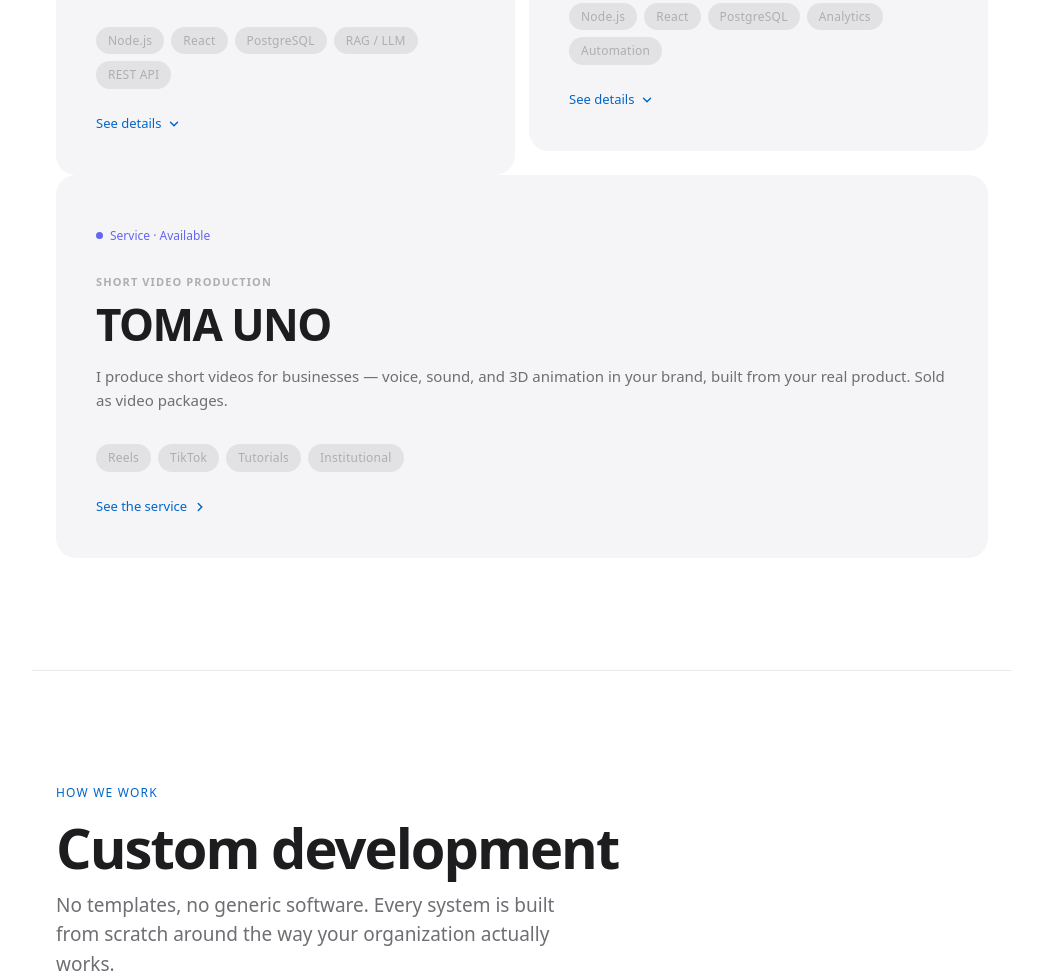
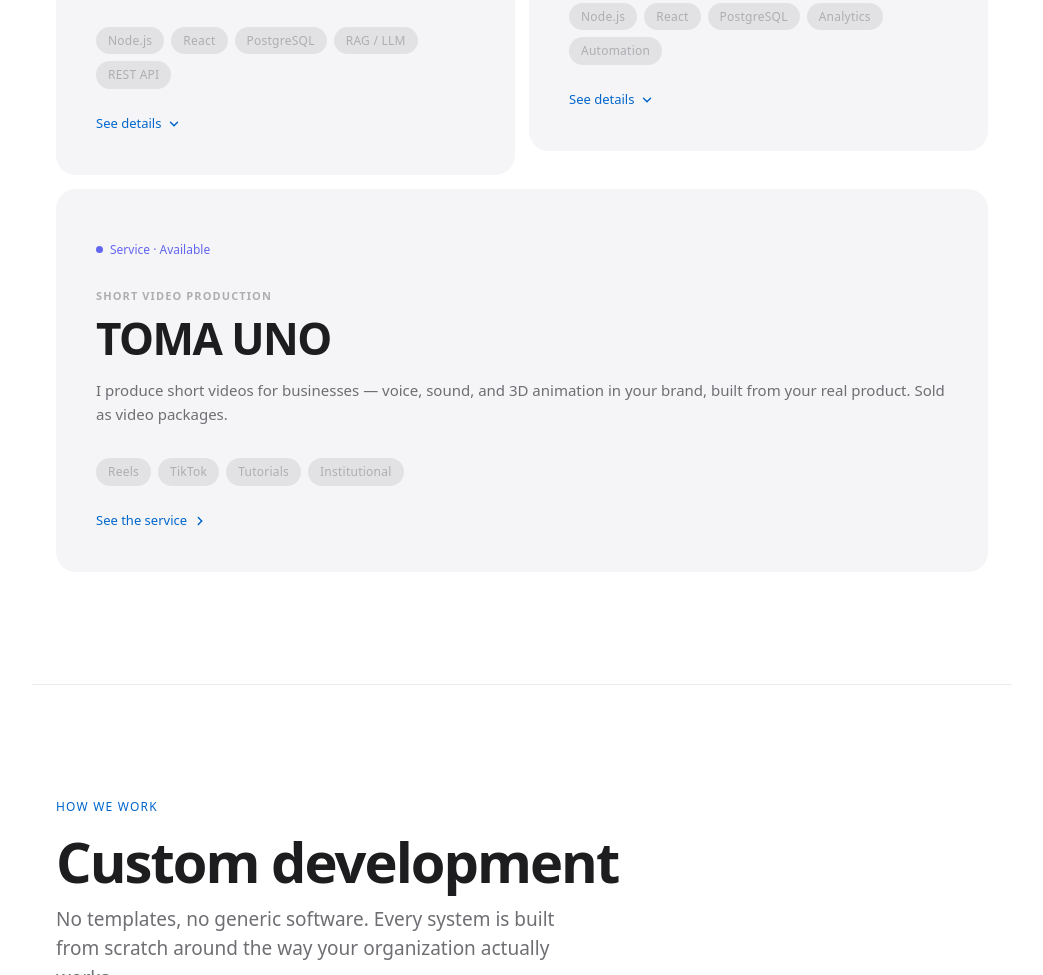
Before and after one commit to Icebreaker26/alejotorres.com, a plain HTML site: page index.html in a window 1280 px wide. Shown: the part 1483-2458 px from the top of the page, without its empty margins (118-1161 px from the left). Drawn offline with Linux system fonts and the light colour scheme.

Commit message:
Fix visual gap between the CORE/KERNEL row and the Toma Uno card
The Toma Uno card sat flush (0px) against the row above, so the
rounded corners of CORE/KERNEL exposed a small triangular sliver of
the animated background right at the seam. Giving it its own
margin-top closes that gap cleanly.

Co-Authored-By: Claude Sonnet 5 <noreply@anthropic.com>

```diff
--- a/index.html
+++ b/index.html
@@ -1009,7 +1009,7 @@
 
   </div>
 
-  <a href="toma-uno/" class="card card-link r" style="grid-column: 1 / -1; display: block;">
+  <a href="toma-uno/" class="card card-link r" style="display: block; margin-top: 14px;">
     <div class="badge">
       <div class="dot" style="background:#6366f1"></div>
       <span style="color:#6366f1" data-k="toma.status">Service · Available</span>
```
